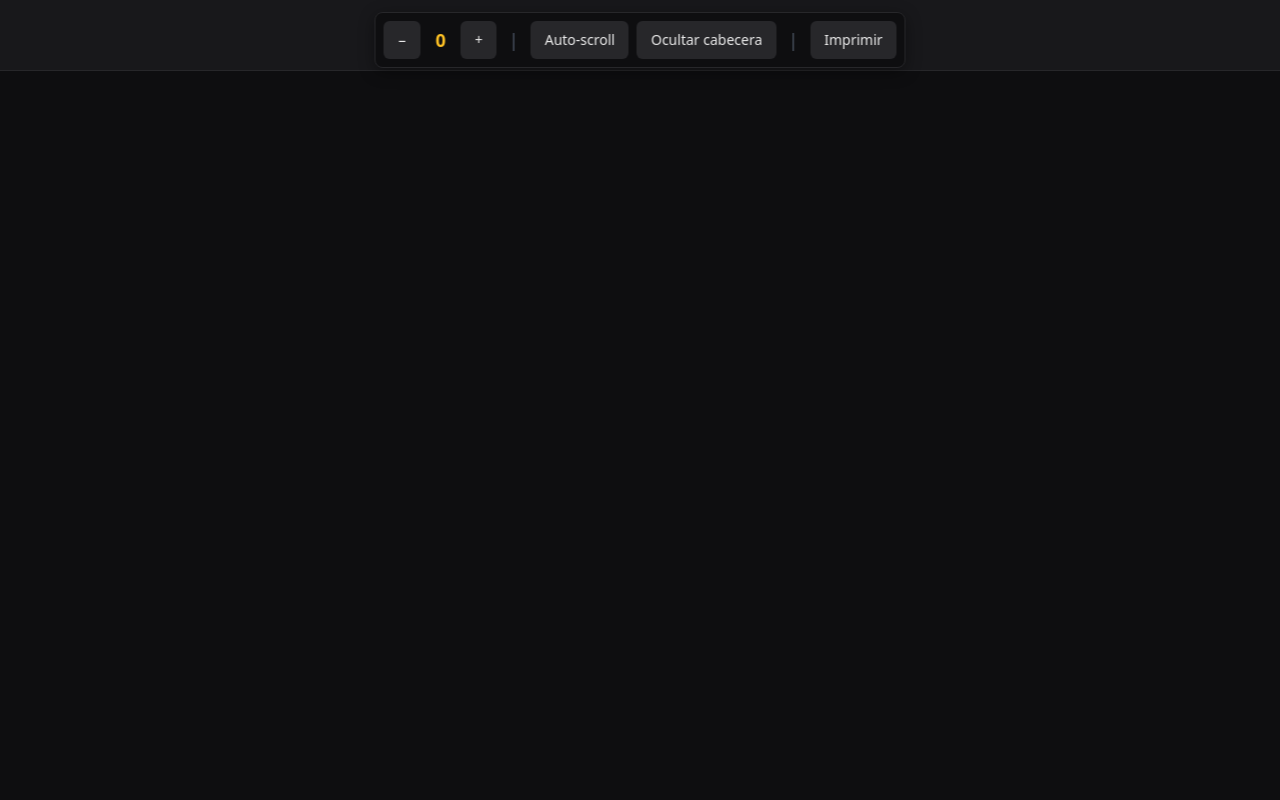
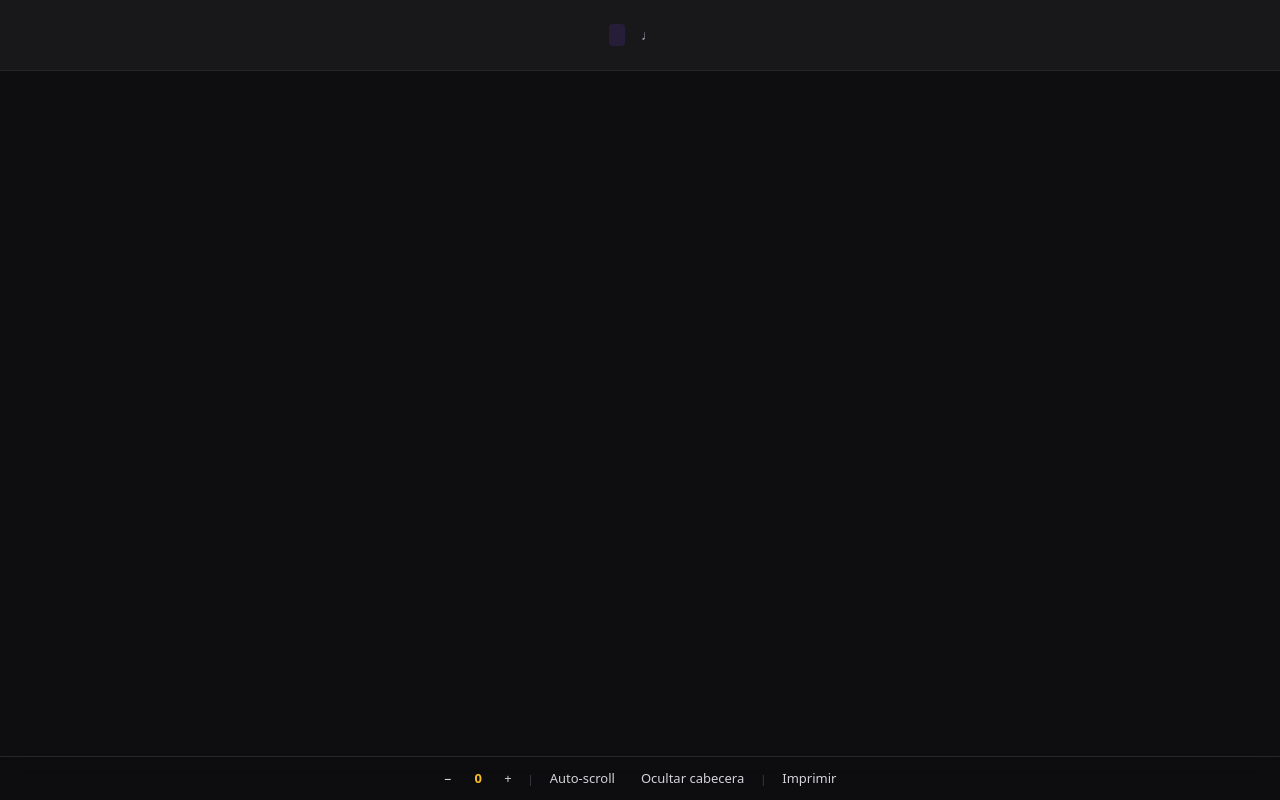
Before and after one commit to Phantasmaa/chordbook, a Flask app: template templates/preview.html in a window 1280 px wide. Run offline with Flask 3, Linux system fonts and the light colour scheme; the template is opened without the code that fills it, so the values that code supplies are empty.

Commit message:
Fix controls bar: slim bottom bar instead of chunky top pill
The previous controls bar was a fixed top-centered pill that visually
obstructed the first chord/lyric line. Replaced with a slim bottom
bar (44px tall, full-width, backdrop-blur) that only steals space from
the bottom of the screen — never blocks the content above it.

Also added a floating gear handle in the top-right corner so the user
can manually dismiss the bar for a totally clean view, and tap again
to bring it back. No more auto-hide on scroll because it fought with
the header auto-collapse listener and caused a feedback loop: every
header collapse changed the page height, the scrollY jumped, the bar
listener re-fired, infinite loop.

```diff
--- a/static/css/preview.css
+++ b/static/css/preview.css
@@ -66,57 +66,107 @@
   border-radius: 4px;
   font-weight: 600;
 }
+/* Slim bottom bar instead of a chunky top pill — it stops blocking the
+   first chord/lyric line. A tiny floating handle on the right lets you
+   re-open it after it auto-hides on scroll. */
 .preview-controls {
   position: fixed;
-  top: 12px;
-  left: 50%;
-  transform: translateX(-50%);
+  bottom: 0;
+  left: 0;
+  right: 0;
+  z-index: 90;
   display: flex;
-  gap: 8px;
-  z-index: 100;
-  background: rgba(14, 14, 16, 0.95);
-  padding: 8px;
-  border-radius: 8px;
-  backdrop-filter: blur(8px);
+  gap: 6px;
   align-items: center;
-  max-width: calc(100% - 24px);
-  flex-wrap: wrap;
   justify-content: center;
-  box-shadow: 0 4px 16px rgba(0,0,0,0.4);
+  padding: 6px 10px calc(6px + env(safe-area-inset-bottom, 0px));
+  background: rgba(14, 14, 16, 0.78);
+  backdrop-filter: blur(10px);
+  border-top: 1px solid #27272a;
+  transform: translateY(0);
+  transition: transform 0.22s ease, opacity 0.22s ease;
+}
+.preview-controls.is-collapsed {
+  transform: translateY(100%);
+  opacity: 0;
+  pointer-events: none;
+}
+.preview-controls button {
+  font-size: 13px;
+  padding: 4px 9px;
+  background: transparent;
+  border: 1px solid transparent;
+  color: #d4d4d8;
+  border-radius: 6px;
+  cursor: pointer;
+  font-family: inherit;
+  white-space: nowrap;
+}
+.preview-controls button:hover {
+  background: #1f1f23;
+  border-color: #3f3f46;
+  color: #fafafa;
+}
+.preview-controls #transpose-amount {
+  color: #fbbf24;
+  font-weight: 600;
+  min-width: 20px;
+  text-align: center;
+  font-size: 13px;
+}
+.preview-controls .separator {
+  color: #3f3f46;
+  font-size: 11px;
+  user-select: none;
+}
+.preview-controls #toggle-header-btn.active {
+  color: #c4b5fd;
+  background: rgba(124, 58, 237, 0.18);
+  border-color: rgba(124, 58, 237, 0.4);
+}
+
+/* Tiny floating handle (top-right) — replaces the old huge bar when
+   totally hidden. */
+.preview-controls-handle {
+  position: fixed;
+  top: 10px;
+  right: 10px;
+  z-index: 95;
+  width: 36px;
+  height: 36px;
+  border-radius: 50%;
+  background: rgba(14, 14, 16, 0.78);
+  backdrop-filter: blur(10px);
   border: 1px solid #27272a;
+  color: #d4d4d8;
+  font-size: 16px;
+  cursor: pointer;
+  display: none;
+  align-items: center;
+  justify-content: center;
+  box-shadow: 0 4px 12px rgba(0,0,0,0.4);
+}
+.preview-controls-handle.visible { display: flex; }
+.preview-controls-handle:hover {
+  background: #1f1f23;
+  color: #fafafa;
 }
 .preview-content {
-  /* Leave room for the fixed control bar at top */
-  padding-top: 60px;
+  /* Slim bottom bar — only need a small bottom pad so the last chord
+     line doesn't sit under the controls. */
   max-width: 760px;
   margin: 0 auto;
-  padding-left: 16px;
-  padding-right: 16px;
-  padding-bottom: 16px;
+  padding: 8px 16px 56px;
 }
 @media (max-width: 600px) {
   .preview-content {
     padding-left: 12px;
     padding-right: 12px;
-    padding-top: 56px;
+    padding-bottom: 48px;
   }
 }
-.preview-controls button {
-  background: #27272a;
-  color: #eaeaea;
-  border: none;
-  padding: 8px 14px;
-  border-radius: 6px;
-  font-size: 14px;
-  cursor: pointer;
-}
-.preview-controls button.primary {
-  background: #7c3aed;
-  color: white;
-}
-.preview-controls button:hover { opacity: 0.85; }
-.preview-controls button.active { background: #7c3aed; color: white; }
-.preview-controls .separator { color: #4b5563; padding: 0 4px; }
+/* (button styles live in the bottom-bar block above — keep this
+   paragraph clean) */
 
 .preview-block {
   margin-bottom: 14px;
--- a/templates/preview.html
+++ b/templates/preview.html
@@ -19,7 +19,7 @@
   </div>
 </header>
 
-<div class="preview-controls">
+<div class="preview-controls" id="preview-controls">
   <button onclick="transpose(-1)">−</button>
   <span id="transpose-amount">0</span>
   <button onclick="transpose(1)">+</button>
@@ -29,6 +29,7 @@
   <span class="separator">|</span>
   <button onclick="window.print()">Imprimir</button>
 </div>
+<button class="preview-controls-handle" id="preview-controls-handle" onclick="showBar()" title="Mostrar controles">⚙</button>
 
 <main class="preview-content">
 {# No section markers (verso/coro/intro) — Manuel said remove them. #}
@@ -162,37 +163,34 @@
   TOG_BTN.classList.toggle('active', headerMode !== 'full');
 }
 
-// Auto-hide on scroll-down / show on scroll-up. Only fires when in 'full'
-// mode — manual 'compact' or 'hidden' are user choices we never override.
-let lastY = window.scrollY;
-let autoCollapsed = false;
-window.addEventListener('scroll', () => {
-  const y = window.scrollY;
-  // Manual choice wins — never touch the header, but keep lastY fresh
-  // so when the user toggles back to 'full' the next scroll behaves.
-  if (headerMode !== 'full') { lastY = y; return; }
-  // Use a small threshold so a single wheel tick doesn't fire collapse.
-  const delta = y - lastY;
-  if (delta > 4 && y > 80) {
-    if (!autoCollapsed) {
-      HEADER.classList.add('is-collapsed');
-      autoCollapsed = true;
-    }
-  } else if (delta < -4) {
-    if (autoCollapsed) {
-      HEADER.classList.remove('is-collapsed');
-      autoCollapsed = false;
-    }
-  }
-  lastY = y;
-}, { passive: true });
-
 // Run chord alignment now and on every resize / font load.
 alignChords();
 window.addEventListener('resize', alignChords);
 if (document.fonts && document.fonts.ready) {
   document.fonts.ready.then(alignChords);
 }
+// ----- Bottom controls bar --------------------------------------------------
+// The bar lives at the bottom of the screen so it never blocks the first
+// chord line. The user can dismiss it manually (taps the gear handle to
+// hide, taps again to show). We don't auto-hide on scroll because that
+// competes with the header auto-collapse listener and creates a feedback
+// loop — every time the header collapses it changes the page height, the
+// scrollY jumps, the bar listener re-fires, etc.
+const BAR = document.getElementById('preview-controls');
+const HANDLE = document.getElementById('preview-controls-handle');
+let barHidden = false;
+
+HANDLE.addEventListener('click', () => {
+  if (barHidden) {
+    BAR.classList.remove('is-collapsed');
+    HANDLE.classList.remove('visible');
+    barHidden = false;
+  } else {
+    BAR.classList.add('is-collapsed');
+    HANDLE.classList.add('visible');
+    barHidden = true;
+  }
+});
 </script>
 </body>
 </html>
```
